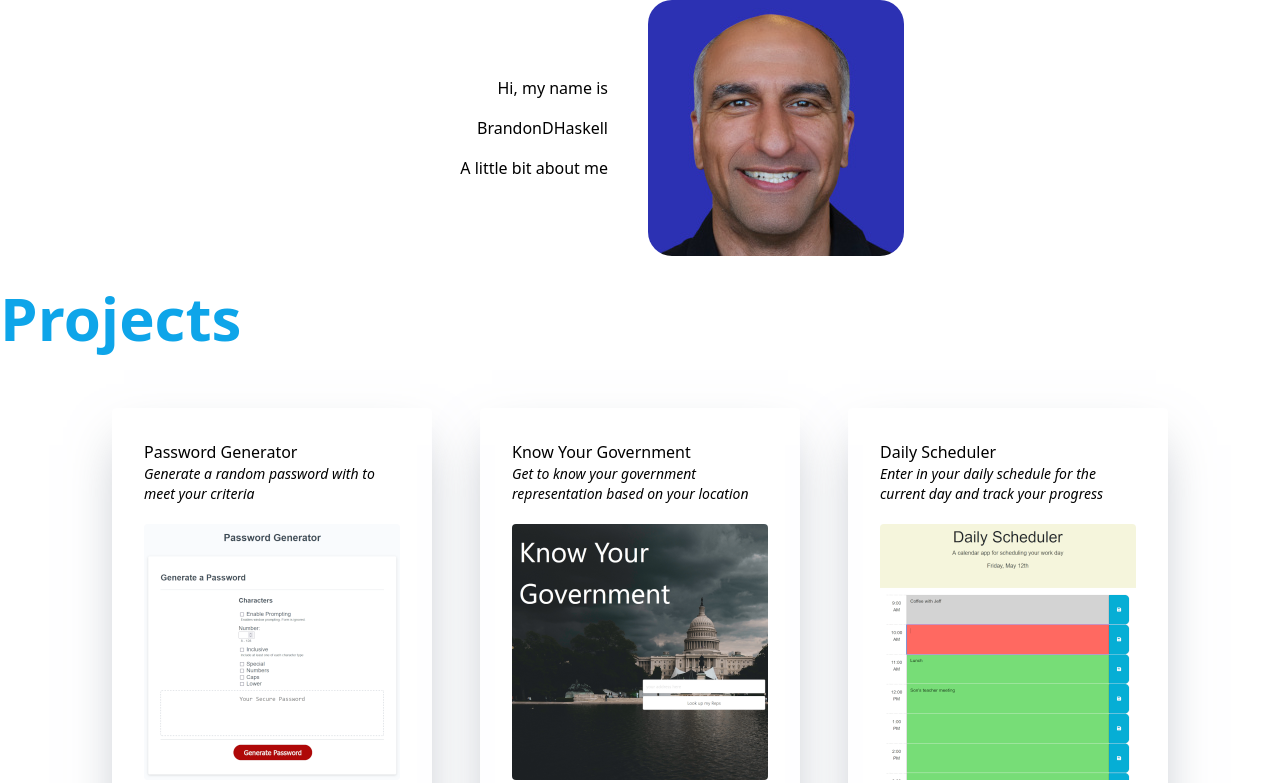
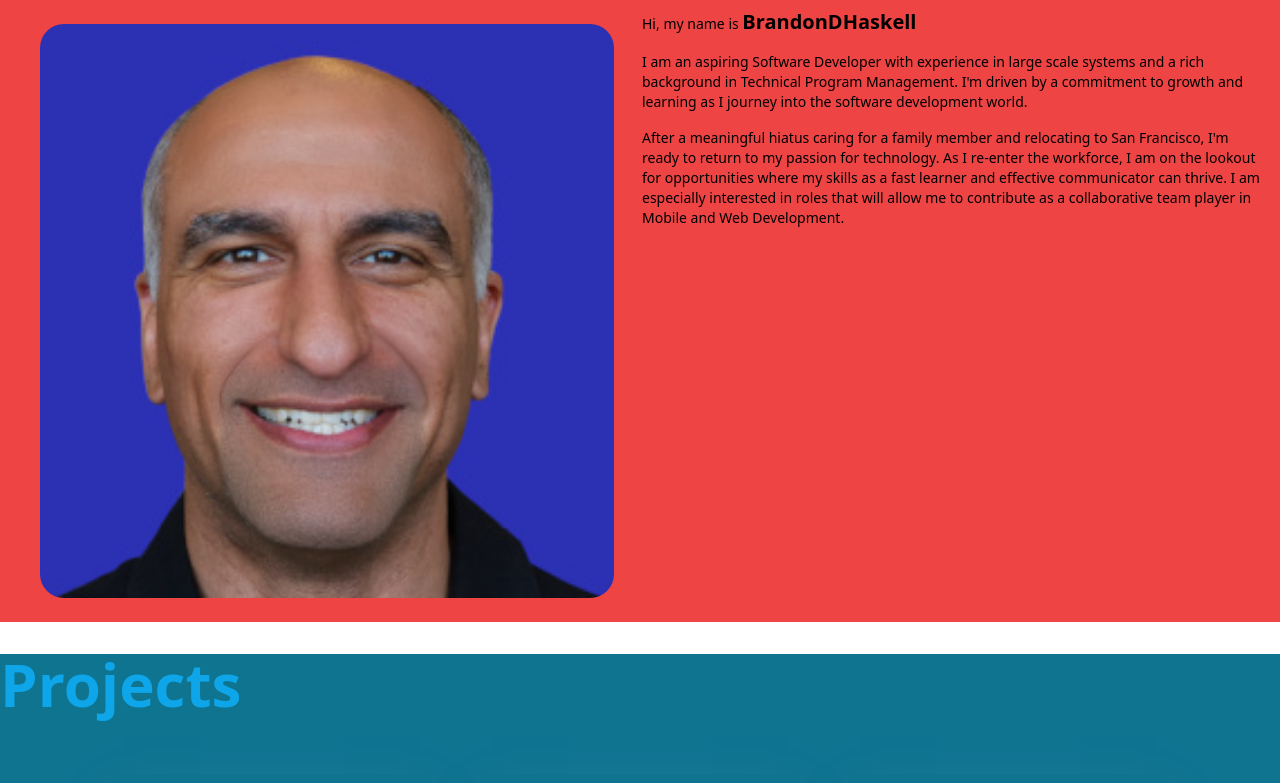
Before and after one commit to BrandonDHaskell/BrandonDHaskell-React-Site, a React app: page / in a window 1280 px wide. Shown: the top 783 px of the page. Built offline with nearby package versions, Linux system fonts and the light colour scheme.

Commit message:
add content and formatting to Profile and EmailMe

```diff
--- a/src/components/EmailMe.tsx
+++ b/src/components/EmailMe.tsx
@@ -28,6 +28,7 @@ const EmailMe: React.FC = () => {
     return (
         <section id="connect-with-me" className="column justify-center">
             <h2 className="mb-8 mt-8 text 4xl font-bold md:text-5xl lg:text-6xl">Email Me</h2>
+            <p className="py-2">I believe in the transformative power of connection and I'm always open to sharing insights, collaboration, and exploring the vast potential of technology over a friendly cup of coffee or tea. Feel free to reachout!</p>
             {emailSent ? (
                 <div>
                     <p>Email sent!</p>
--- a/src/components/Profile.tsx
+++ b/src/components/Profile.tsx
@@ -2,20 +2,25 @@ import React, { Component } from "react";
 
 const Profile: React.FC = () => {
     return (
-        <section id="profile" className="grid grid-cols-2 gap-4 content-center">
-            <div className="grid justify-items-end content-center gap-4 px-6">
-                <p className="pl-2">Hi, my name is</p>
-                <h1 className="pl-2">BrandonDHaskell</h1>
-                <p className="pl-2 text-right">A little bit about me</p>
+        <section id="profile" className="bg-red-500">
+            <div className="container mx-auto px-4">
+            <div className="md:columns-2 gap-1">
+                <div className="p-6 basis-1">
+                    <img
+                        id="profile-pic"
+                        src="images/Profile_Pic_2_small.jpg"
+                        alt="Profile"
+                        className="w-full aspect-square rounded-3xl object-none object-center"
+                        style={{ maxWidth: "100%", height: "auto", objectFit: "contain" }}
+                    />
+                </div>
+                <div className="basis-1 flex flex-col justify-items-center text-sm">
+                    <p className="py-2">Hi, my name is <span className="text-xl font-extrabold">BrandonDHaskell</span></p>
+                    {/* <h1 className="pl-4">BrandonDHaskell</h1> */}
+                    <p className="py-2 text-left">I am an aspiring Software Developer with experience in large scale systems and a rich background in Technical Program Management.  I'm driven by a commitment to growth and learning as I journey into the software development world.</p>
+                    <p className="py-2">After a meaningful hiatus caring for a family member and relocating to San Francisco, I'm ready to return to my passion for technology. As I re-enter the workforce, I am on the lookout for opportunities where my skills as a fast learner and effective communicator can thrive. I am especially interested in roles that will allow me to contribute as a collaborative team player in Mobile and Web Development.</p>
+                </div>
             </div>
-            <div>
-                <img
-                    id="profile-pic"
-                    src="images/Profile_Pic_2_small.jpg"
-                    alt="Profile"
-                    className="rounded-3xl"
-                    style={{ maxWidth: "100%", height: "auto", objectFit: "contain" }}
-                />
             </div>
         </section>
     )
--- a/src/components/Projects.tsx
+++ b/src/components/Projects.tsx
@@ -7,7 +7,7 @@ interface ProjectProps {
 
 const Projects: React.FC<ProjectProps> = () => {
     return (
-        <section id="projects">
+        <section id="projects" className="bg-cyan-700">
             <h2 className="mb-8 mt-8 text-4xl font-bold md:txt-5xl lg:text-6xl text-sky-500">Projects</h2>
             <ProjectList />
         </section>
```
